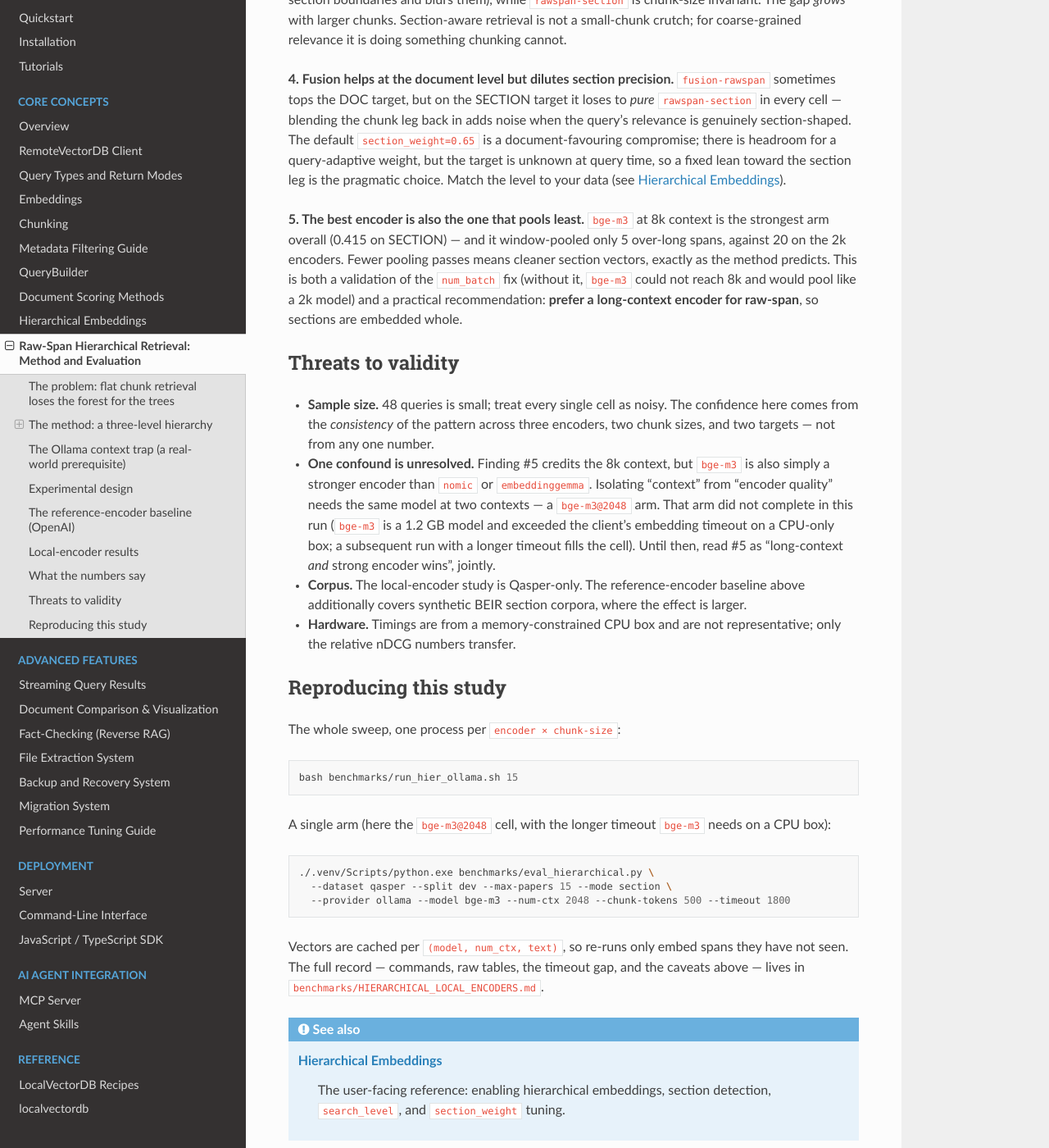
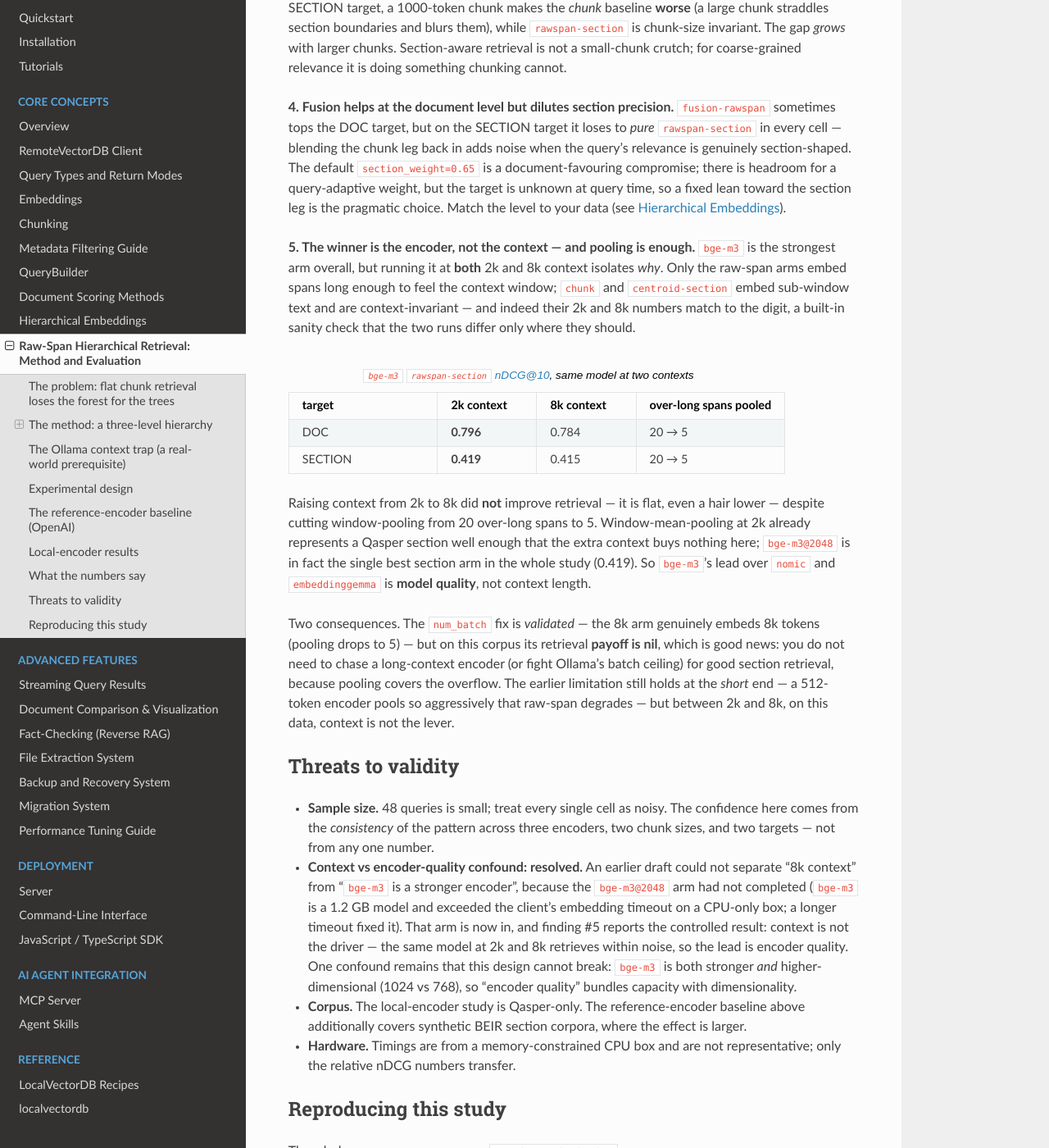
Before and after one commit to thomas-villani/localvectordb, a Sphinx documentation site: the page built from docs/source/hierarchical-evaluation.rst, in a window 1280 px wide and 1400 px high, scrolled down 5701 px. Shown: the whole window at 82% size. Built offline with Sphinx 7.4.7 and the Read the Docs theme 3.1.0, drawn with Linux system fonts in a browser that asks for light colours; some of the changed text lies outside the part shown.

Commit message:
docs(hierarchical): fill bge-m3@2048 cell; context axis resolves to model quality
The bge-m3@2048 arms completed (with the 1800s timeout), closing the study's open
gap. Running bge-m3 at BOTH contexts isolates context from encoder quality:

  rawspan-section nDCG@10   2k       8k
  DOC                       0.796    0.784
  SECTION                   0.419    0.415

Flat / marginally higher at 2k, despite window-pooling dropping from 20 over-long
spans to 5. So raising context 2k->8k does NOT improve section retrieval on
Qasper -- pooling at 2k already captures a section. bge-m3's lead over
nomic/embeddinggemma is model quality, not context; bge-m3@2048 is the single
best section arm in the study (0.419). chunk & centroid-section are bit-identical
across contexts (they embed sub-window text -- a built-in sanity check).

- hierarchical-evaluation.rst: add bge2k columns to both result tables + the
  encoder list; rewrite finding #5 (was "best encoder pools least" / confounded)
  into the resolved context-axis result with a controlled 2k-vs-8k table; flip
  the threats-to-validity bullet from "confound unresolved" to resolved (with the
  residual dim 1024-vs-768 caveat).
- HIERARCHICAL_LOCAL_ENCODERS.md: same numbers into the full tables, delta table,
  finding #5, and the gap section (now "completed").

The num_batch fix (project ollama-embed-context) is validated -- 8k genuinely
embeds 8k -- but its retrieval payoff on this corpus is nil; good news, since it
means pooling covers you when an encoder can't reach long context.

Co-Authored-By: Claude Opus 4.8 (1M context) <noreply@anthropic.com>

```diff
--- a/docs/source/hierarchical-evaluation.rst
+++ b/docs/source/hierarchical-evaluation.rst
@@ -160,6 +160,9 @@ technique tuned on OpenAI generalizes:
      - 2048
      - architecture-capped at 2048
    * - ``bge-m3``
+     - 2048
+     - 2k baseline for the context axis (finding #5)
+   * - ``bge-m3``
      - 8192
      - true 8k, reachable only via the ``num_batch`` fix
 
@@ -245,13 +248,15 @@ nDCG@10, Qasper dev, 15 papers / 48 queries. Best arm per column in **bold**.
 
 .. list-table::
    :header-rows: 1
-   :widths: 26 12 12 13 13 12 12
+   :widths: 20 10 10 10 10 10 10 10 10
 
    * - arm
      - nomic·500
      - nomic·1000
      - egemma·500
      - egemma·1000
+     - bge2k·500
+     - bge2k·1000
      - bge8k·500
      - bge8k·1000
    * - **rawspan-section**
@@ -259,6 +264,8 @@ nDCG@10, Qasper dev, 15 papers / 48 queries. Best arm per column in **bold**.
      - **0.763**
      - 0.756
      - 0.756
+     - **0.796**
+     - **0.796**
      - **0.784**
      - **0.784**
    * - fusion-rawspan
@@ -266,6 +273,8 @@ nDCG@10, Qasper dev, 15 papers / 48 queries. Best arm per column in **bold**.
      - 0.737
      - **0.780**
      - **0.764**
+     - 0.768
+     - 0.752
      - 0.742
      - 0.750
    * - chunk (baseline)
@@ -275,6 +284,8 @@ nDCG@10, Qasper dev, 15 papers / 48 queries. Best arm per column in **bold**.
      - 0.723
      - 0.741
      - 0.719
+     - 0.741
+     - 0.719
    * - centroid-section
      - 0.693
      - 0.690
@@ -282,11 +293,15 @@ nDCG@10, Qasper dev, 15 papers / 48 queries. Best arm per column in **bold**.
      - 0.722
      - 0.718
      - 0.725
+     - 0.718
+     - 0.725
    * - rawspan-doc
      - 0.664
      - 0.664
      - 0.703
      - 0.703
+     - 0.711
+     - 0.711
      - 0.686
      - 0.686
 
@@ -294,13 +309,15 @@ nDCG@10, Qasper dev, 15 papers / 48 queries. Best arm per column in **bold**.
 
 .. list-table::
    :header-rows: 1
-   :widths: 26 12 12 13 13 12 12
+   :widths: 20 10 10 10 10 10 10 10 10
 
    * - arm
      - nomic·500
      - nomic·1000
      - egemma·500
      - egemma·1000
+     - bge2k·500
+     - bge2k·1000
      - bge8k·500
      - bge8k·1000
    * - **rawspan-section**
@@ -308,6 +325,8 @@ nDCG@10, Qasper dev, 15 papers / 48 queries. Best arm per column in **bold**.
      - **0.367**
      - **0.315**
      - **0.315**
+     - **0.419**
+     - **0.419**
      - **0.415**
      - **0.415**
    * - fusion-rawspan
@@ -315,6 +334,8 @@ nDCG@10, Qasper dev, 15 papers / 48 queries. Best arm per column in **bold**.
      - 0.259
      - 0.304
      - 0.243
+     - 0.312
+     - 0.335
      - 0.315
      - 0.334
    * - chunk (baseline)
@@ -324,11 +345,15 @@ nDCG@10, Qasper dev, 15 papers / 48 queries. Best arm per column in **bold**.
      - 0.211
      - 0.267
      - 0.259
+     - 0.267
+     - 0.259
    * - centroid-section
      - 0.238
      - 0.200
      - 0.236
      - 0.203
+     - 0.285
+     - 0.275
      - 0.285
      - 0.275
 
@@ -367,13 +392,44 @@ a query-adaptive weight, but the target is unknown at query time, so a fixed lea
 toward the section leg is the pragmatic choice. Match the level to your data (see
 :doc:`hierarchical`).
 
-**5. The best encoder is also the one that pools least.** ``bge-m3`` at 8k
-context is the strongest arm overall (0.415 on SECTION) — and it window-pooled
-only 5 over-long spans, against 20 on the 2k encoders. Fewer pooling passes means
-cleaner section vectors, exactly as the method predicts. This is both a
-validation of the ``num_batch`` fix (without it, ``bge-m3`` could not reach 8k
-and would pool like a 2k model) and a practical recommendation: **prefer a
-long-context encoder for raw-span**, so sections are embedded whole.
+**5. The winner is the encoder, not the context — and pooling is enough.**
+``bge-m3`` is the strongest arm overall, but running it at **both** 2k and 8k
+context isolates *why*. Only the raw-span arms embed spans long enough to feel
+the context window; ``chunk`` and ``centroid-section`` embed sub-window text and
+are context-invariant — and indeed their 2k and 8k numbers match to the digit, a
+built-in sanity check that the two runs differ only where they should.
+
+.. list-table:: ``bge-m3`` ``rawspan-section`` nDCG@10, same model at two contexts
+   :header-rows: 1
+   :widths: 30 20 20 30
+
+   * - target
+     - 2k context
+     - 8k context
+     - over-long spans pooled
+   * - DOC
+     - **0.796**
+     - 0.784
+     - 20 → 5
+   * - SECTION
+     - **0.419**
+     - 0.415
+     - 20 → 5
+
+Raising context from 2k to 8k did **not** improve retrieval — it is flat, even a
+hair lower — despite cutting window-pooling from 20 over-long spans to 5.
+Window-mean-pooling at 2k already represents a Qasper section well enough that the
+extra context buys nothing here; ``bge-m3@2048`` is in fact the single best
+section arm in the whole study (0.419). So ``bge-m3``'s lead over ``nomic`` and
+``embeddinggemma`` is **model quality**, not context length.
+
+Two consequences. The ``num_batch`` fix is *validated* — the 8k arm genuinely
+embeds 8k tokens (pooling drops to 5) — but on this corpus its retrieval **payoff
+is nil**, which is good news: you do not need to chase a long-context encoder (or
+fight Ollama's batch ceiling) for good section retrieval, because pooling covers
+the overflow. The earlier limitation still holds at the *short* end — a 512-token
+encoder pools so aggressively that raw-span degrades — but between 2k and 8k, on
+this data, context is not the lever.
 
 Threats to validity
 --------------------
@@ -381,14 +437,15 @@ Threats to validity
 - **Sample size.** 48 queries is small; treat every single cell as noisy. The
   confidence here comes from the *consistency* of the pattern across three
   encoders, two chunk sizes, and two targets — not from any one number.
-- **One confound is unresolved.** Finding #5 credits the 8k context, but
-  ``bge-m3`` is also simply a stronger encoder than ``nomic`` or
-  ``embeddinggemma``. Isolating "context" from "encoder quality" needs the same
-  model at two contexts — a ``bge-m3@2048`` arm. That arm did not complete in
-  this run (``bge-m3`` is a 1.2 GB model and exceeded the client's embedding
-  timeout on a CPU-only box; a subsequent run with a longer timeout fills the
-  cell). Until then, read #5 as "long-context *and* strong encoder wins",
-  jointly.
+- **Context vs encoder-quality confound: resolved.** An earlier draft could not
+  separate "8k context" from "``bge-m3`` is a stronger encoder", because the
+  ``bge-m3@2048`` arm had not completed (``bge-m3`` is a 1.2 GB model and exceeded
+  the client's embedding timeout on a CPU-only box; a longer timeout fixed it).
+  That arm is now in, and finding #5 reports the controlled result: context is not
+  the driver — the same model at 2k and 8k retrieves within noise, so the lead is
+  encoder quality. One confound remains that this design cannot break: ``bge-m3``
+  is both stronger *and* higher-dimensional (1024 vs 768), so "encoder quality"
+  bundles capacity with dimensionality.
 - **Corpus.** The local-encoder study is Qasper-only. The reference-encoder
   baseline above additionally covers synthetic BEIR section corpora, where the
   effect is larger.
```
Also changed, not shown: benchmarks/HIERARCHICAL_LOCAL_ENCODERS.md (+51 -39 lines).
